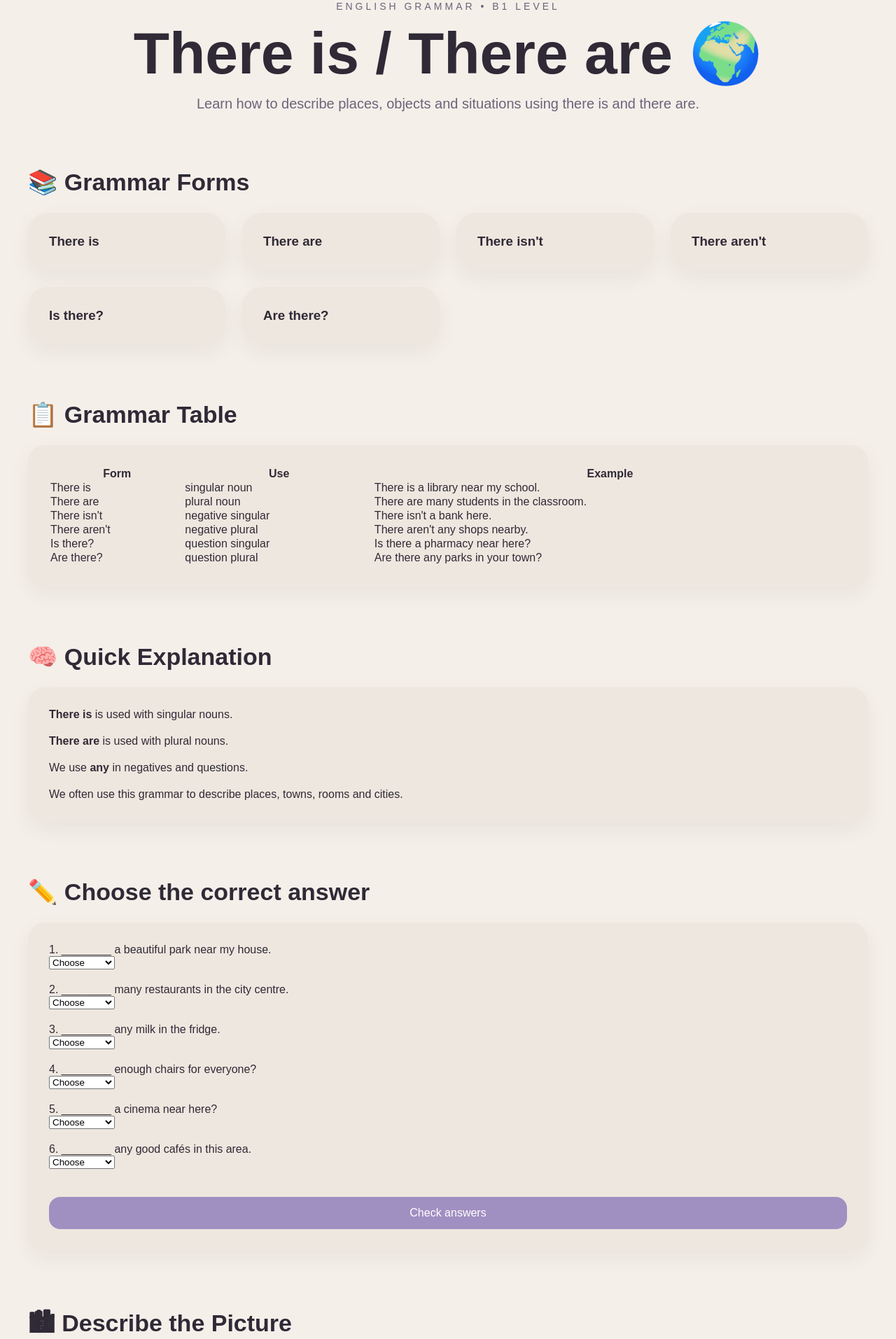
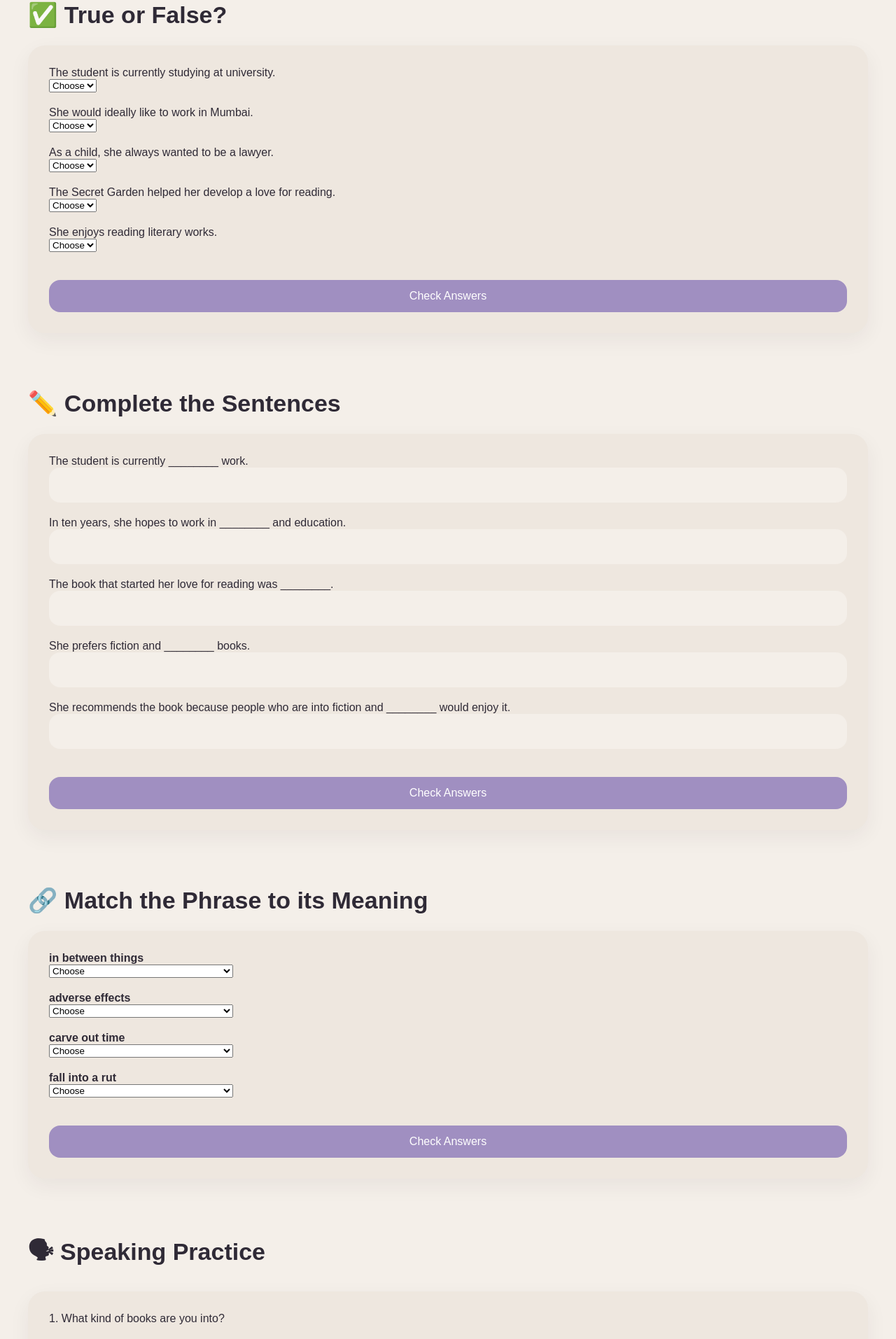
Before and after one commit to olha-zhemerdey/english-lessons-app, a React (Vite) app: page /thereisare in a window 1280 px wide. Shown: the part 79-1992 px from the top of the page at 70% size. Built offline with nearby package versions, Linux system fonts and the light colour scheme.

Commit message:
ielt lessons

```diff
--- a/src/App.jsx
+++ b/src/App.jsx
@@ -23,6 +23,7 @@ import About from "./pages/About";
 import VocabularyLesson from "./pages/AnyNoSome";
 import TimeCapsuleLesson from "./pages/Capsules";
 import FutureSelfLesson from "./pages/LetterToMe";
+import VocabularyGame from "./pages/DiagramVoc";
 
 function App() {
   return (
@@ -52,6 +53,7 @@ function App() {
           path="/nastyavocfilm"
           element={<AdvancedMovieVocabularyLesson />}
         />
+        <Route path="/diagramvoc" element={<VocabularyGame />} />
       </Routes>
     </BrowserRouter>
   );
--- a/src/pages/Home.jsx
+++ b/src/pages/Home.jsx
@@ -70,6 +70,9 @@ function Home() {
           <Link to="/lettertome">
             <button>FutureSelfLesson</button>
           </Link>
+          <Link to="/diagramvoc">
+            <button>DiagramVocabulary</button>
+          </Link>
 
           <Link to="/about">
             <button className="secondary-btn">About Me</button>
--- a/src/pages/Thereisare.jsx
+++ b/src/pages/Thereisare.jsx
@@ -1,256 +1,244 @@
 import "../index.css";
 import { useState } from "react";
 
-const grammarWords = [
-  "There is",
-  "There are",
-  "There isn't",
-  "There aren't",
-  "Is there?",
-  "Are there?",
-];
-
-const quiz = [
+const trueFalseQuestions = [
   {
     id: 1,
-    question: "________ a beautiful park near my house.",
-    answer: "There is",
+    question: "The student is currently studying at university.",
+    answer: "False",
   },
-
   {
     id: 2,
-    question: "________ many restaurants in the city centre.",
-    answer: "There are",
+    question: "She would ideally like to work in Mumbai.",
+    answer: "True",
   },
-
   {
     id: 3,
-    question: "________ any milk in the fridge.",
-    answer: "There isn't",
+    question: "As a child, she always wanted to be a lawyer.",
+    answer: "False",
   },
-
   {
     id: 4,
-    question: "________ enough chairs for everyone?",
-    answer: "Are there",
+    question: "The Secret Garden helped her develop a love for reading.",
+    answer: "True",
   },
-
   {
     id: 5,
-    question: "________ a cinema near here?",
-    answer: "Is there",
-  },
-
-  {
-    id: 6,
-    question: "________ any good cafés in this area.",
-    answer: "There aren't",
+    question: "She enjoys reading literary works.",
+    answer: "False",
   },
 ];
 
+const gapFillQuestions = [
+  {
+    id: 1,
+    text: "The student is currently ________ work.",
+    answer: "finding",
+  },
+  {
+    id: 2,
+    text: "In ten years, she hopes to work in ________ and education.",
+    answer: "philanthropy",
+  },
+  {
+    id: 3,
+    text: "The book that started her love for reading was ________.",
+    answer: "The Secret Garden",
+  },
+  {
+    id: 4,
+    text: "She prefers fiction and ________ books.",
+    answer: "self-help",
+  },
+  {
+    id: 5,
+    text: "She recommends the book because people who are into fiction and ________ would enjoy it.",
+    answer: "music",
+  },
+];
+
+const matchingQuestions = [
+  {
+    id: 1,
+    phrase: "in between things",
+    answer: "To be in a transition period.",
+  },
+  {
+    id: 2,
+    phrase: "adverse effects",
+    answer: "Negative consequences.",
+  },
+  {
+    id: 3,
+    phrase: "carve out time",
+    answer: "To make time for something intentionally.",
+  },
+  {
+    id: 4,
+    phrase: "fall into a rut",
+    answer: "To become stuck in a boring routine.",
+  },
+];
+
+const matchingOptions = [
+  "To be in a transition period.",
+  "Negative consequences.",
+  "To make time for something intentionally.",
+  "To become stuck in a boring routine.",
+];
+
 function ThereIsThereAreLesson() {
-  const [answers, setAnswers] = useState({});
-  const [score, setScore] = useState(null);
+  const [tfAnswers, setTfAnswers] = useState({});
+  const [gapAnswers, setGapAnswers] = useState({});
+  const [matchAnswers, setMatchAnswers] = useState({});
 
-  const handleChange = (id, value) => {
-    setAnswers((prev) => ({
-      ...prev,
-      [id]: value,
-    }));
-  };
+  const [tfScore, setTfScore] = useState(null);
+  const [gapScore, setGapScore] = useState(null);
+  const [matchScore, setMatchScore] = useState(null);
 
-  const checkAnswers = () => {
-    let points = 0;
+  const checkTF = () => {
+    let score = 0;
 
-    quiz.forEach((item) => {
-      if (answers[item.id] === item.answer) {
-        points++;
+    trueFalseQuestions.forEach((q) => {
+      if (tfAnswers[q.id] === q.answer) {
+        score++;
       }
     });
 
-    setScore(points);
+    setTfScore(score);
+  };
+
+  const checkGapFill = () => {
+    let score = 0;
+
+    gapFillQuestions.forEach((q) => {
+      if (gapAnswers[q.id]?.trim().toLowerCase() === q.answer.toLowerCase()) {
+        score++;
+      }
+    });
+
+    setGapScore(score);
+  };
+
+  const checkMatching = () => {
+    let score = 0;
+
+    matchingQuestions.forEach((q) => {
+      if (matchAnswers[q.id] === q.answer) {
+        score++;
+      }
+    });
+
+    setMatchScore(score);
   };
 
   return (
     <main className="page">
-      {/* HERO */}
-
-      <section className="hero">
-        <p className="subtitle">English Grammar • B1 Level</p>
-
-        <h1>There is / There are 🌍</h1>
-
-        <p className="description">
-          Learn how to describe places, objects and situations using there is
-          and there are.
-        </p>
-      </section>
-
-      {/* VOCABULARY */}
+      {/* TRUE FALSE */}
 
       <section className="lesson">
-        <h2>📚 Grammar Forms</h2>
+        <h2>✅ True or False?</h2>
 
-        <div className="grid">
-          {grammarWords.map((word) => (
-            <div className="card" key={word}>
-              <h3>{word}</h3>
+        <div className="exercise-card">
+          {trueFalseQuestions.map((q) => (
+            <div key={q.id}>
+              <p>{q.question}</p>
+
+              <select
+                onChange={(e) =>
+                  setTfAnswers((prev) => ({
+                    ...prev,
+                    [q.id]: e.target.value,
+                  }))
+                }
+              >
+                <option value="">Choose</option>
+                <option value="True">True</option>
+                <option value="False">False</option>
+              </select>
             </div>
           ))}
+
+          <button onClick={checkTF}>Check Answers</button>
+
+          {tfScore !== null && (
+            <p className="score">
+              You got {tfScore} / {trueFalseQuestions.length}
+            </p>
+          )}
         </div>
       </section>
 
-      {/* TABLE */}
+      {/* GAP FILL */}
 
       <section className="lesson">
-        <h2>📋 Grammar Table</h2>
+        <h2>✏️ Complete the Sentences</h2>
 
         <div className="exercise-card">
-          <table className="grammar-table">
-            <thead>
-              <tr>
-                <th>Form</th>
-                <th>Use</th>
-                <th>Example</th>
-              </tr>
-            </thead>
+          {gapFillQuestions.map((q) => (
+            <div key={q.id}>
+              <p>{q.text}</p>
 
-            <tbody>
-              <tr>
-                <td>There is</td>
-                <td>singular noun</td>
-                <td>There is a library near my school.</td>
-              </tr>
+              <input
+                type="text"
+                onChange={(e) =>
+                  setGapAnswers((prev) => ({
+                    ...prev,
+                    [q.id]: e.target.value,
+                  }))
+                }
+              />
+            </div>
+          ))}
 
-              <tr>
-                <td>There are</td>
-                <td>plural noun</td>
-                <td>There are many students in the classroom.</td>
-              </tr>
+          <button onClick={checkGapFill}>Check Answers</button>
 
-              <tr>
-                <td>There isn't</td>
-                <td>negative singular</td>
-                <td>There isn't a bank here.</td>
-              </tr>
-
-              <tr>
-                <td>There aren't</td>
-                <td>negative plural</td>
-                <td>There aren't any shops nearby.</td>
-              </tr>
-
-              <tr>
-                <td>Is there?</td>
-                <td>question singular</td>
-                <td>Is there a pharmacy near here?</td>
-              </tr>
-
-              <tr>
-                <td>Are there?</td>
-                <td>question plural</td>
-                <td>Are there any parks in your town?</td>
-              </tr>
-            </tbody>
-          </table>
+          {gapScore !== null && (
+            <p className="score">
+              You got {gapScore} / {gapFillQuestions.length}
+            </p>
+          )}
         </div>
       </section>
 
-      {/* EXPLANATION */}
+      {/* MATCHING */}
 
       <section className="lesson">
-        <h2>🧠 Quick Explanation</h2>
+        <h2>🔗 Match the Phrase to its Meaning</h2>
 
         <div className="exercise-card">
-          <p>
-            <b>There is</b> is used with singular nouns.
-          </p>
-
-          <p>
-            <b>There are</b> is used with plural nouns.
-          </p>
-
-          <p>
-            We use <b>any</b> in negatives and questions.
-          </p>
-
-          <p>
-            We often use this grammar to describe places, towns, rooms and
-            cities.
-          </p>
-        </div>
-      </section>
-
-      {/* EXERCISE 1 */}
-
-      <section className="lesson">
-        <h2>✏️ Choose the correct answer</h2>
-
-        <div className="exercise-card">
-          {quiz.map((item) => (
-            <div key={item.id}>
+          {matchingQuestions.map((q) => (
+            <div key={q.id}>
               <p>
-                {item.id}. {item.question}
+                <strong>{q.phrase}</strong>
               </p>
 
-              <select onChange={(e) => handleChange(item.id, e.target.value)}>
+              <select
+                onChange={(e) =>
+                  setMatchAnswers((prev) => ({
+                    ...prev,
+                    [q.id]: e.target.value,
+                  }))
+                }
+              >
                 <option value="">Choose</option>
 
-                {grammarWords.map((word) => (
-                  <option key={word} value={word}>
-                    {word}
+                {matchingOptions.map((option) => (
+                  <option key={option} value={option}>
+                    {option}
                   </option>
                 ))}
               </select>
             </div>
           ))}
 
-          <button onClick={checkAnswers}>Check answers</button>
+          <button onClick={checkMatching}>Check Answers</button>
 
-          {score !== null && (
+          {matchScore !== null && (
             <p className="score">
-              You got {score} / {quiz.length} correct 🎯
+              You got {matchScore} / {matchingQuestions.length}
             </p>
           )}
-        </div>
-      </section>
-
-      {/* EXERCISE 2 */}
-
-      <section className="lesson">
-        <h2>🏙 Describe the Picture</h2>
-
-        <div className="exercise-card">
-          <p>Imagine a modern city. Write sentences using:</p>
-
-          <ul>
-            <li>There is...</li>
-            <li>There are...</li>
-            <li>There isn't...</li>
-            <li>There aren't...</li>
-          </ul>
-
-          <p>Example:</p>
-
-          <p>There are many tall buildings in the city centre.</p>
-        </div>
-      </section>
-
-      {/* EXERCISE 3 */}
-
-      <section className="lesson">
-        <h2>🎯 Find the Mistake</h2>
-
-        <div className="exercise-card">
-          <p>1. There is many cars on the street.</p>
-
-          <p>2. There are a big supermarket near my house.</p>
-
-          <p>3. Is there any restaurants in your town?</p>
-
-          <p>4. There isn't any students in the classroom.</p>
-
-          <p>5. There are a beautiful park in my city.</p>
         </div>
       </section>
 
@@ -260,34 +248,13 @@ function ThereIsThereAreLesson() {
         <h2>🗣 Speaking Practice</h2>
 
         <div className="exercise-card">
-          <p>1. Is there a good café near your home?</p>
-
-          <p>2. Are there many parks in your city?</p>
-
-          <p>3. Is there anything you would like to change in your town?</p>
-
-          <p>4. Are there enough places for children in your area?</p>
-
-          <p>5. What is there in your dream house?</p>
-        </div>
-      </section>
-
-      {/* WRITING */}
-
-      <section className="lesson">
-        <h2>✍️ Writing Task</h2>
-
-        <div className="exercise-card">
-          <p>Write a short description of your town or neighbourhood using:</p>
-
-          <ul>
-            <li>There is</li>
-            <li>There are</li>
-            <li>There isn't</li>
-            <li>There aren't</li>
-          </ul>
-
-          <p>Write 6–8 sentences.</p>
+          <p>1. What kind of books are you into?</p>
+          <p>2. Do you have phases in your life with different hobbies?</p>
+          <p>
+            3. What adverse effects do you notice when you don't sleep enough?
+          </p>
+          <p>4. How do you carve out time for family and friends?</p>
+          <p>5. Do you think your weekends will change as you get older?</p>
         </div>
       </section>
     </main>
```
Also changed, not shown: src/pages/DiagramVoc.jsx (added, +146 -0 lines).
